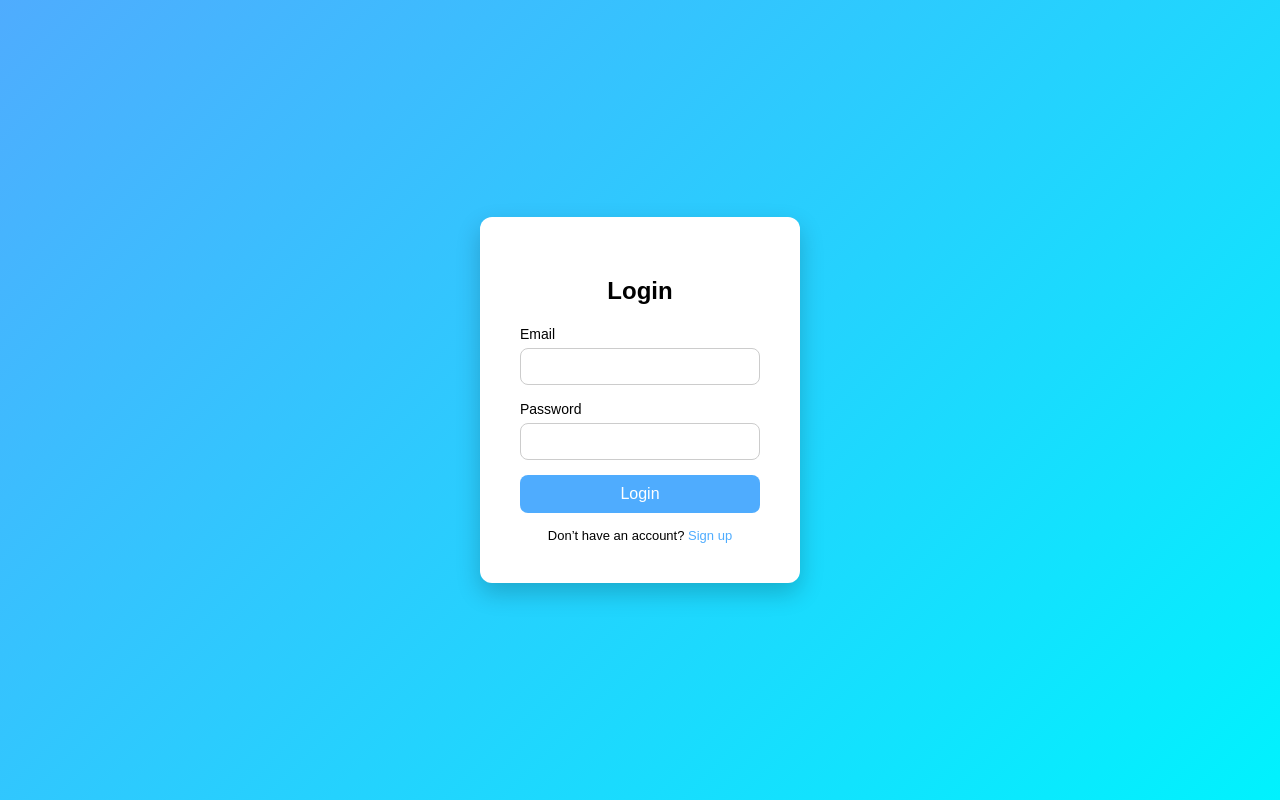
After one commit to nugosvianadze/mziuri-flask-app, a Flask app: page /login in a window 1280 px wide. The commit adds this page. Run offline with Flask 3, Linux system fonts and the light colour scheme.

Commit message:
added html templates, for login page, error page, users, added login endppint in flask, used flask forms, request, used request.args

```diff
--- a/main.py
+++ b/main.py
@@ -1,7 +1,14 @@
-from flask import Flask, render_template
+from flask import Flask, render_template, request, url_for, redirect
+from flask_cors import CORS
+
 
 app = Flask(__name__)
+CORS(app, resources={r"/api/*": {"origins": "http://localhost:63342"}})
 
+
+@app.errorhandler(404)
+def page_not_found(error):
+    return redirect(url_for("home"))
 
 users = [
     {"id": 1, "first_name": "John", "last_name": "Doe", "age": 28},
@@ -20,13 +27,14 @@ users = [
 @app.route("/home", methods=["GET"])
 @app.route("/")
 def home():
+    print(request.method)
     return render_template("index.html", users=users)
 
 
 # API endpoint
-@app.route("/get_user_data/<first_name>")
-@app.route("/get_user_data/<int:user_id>")
-@app.route("/get_user_data")
+@app.route("/api/get_user_data/<first_name>")
+@app.route("/api/get_user_data/<int:user_id>")
+@app.route("/api/get_user_data")
 def get_user_data(user_id: int = None, first_name: str = None):
     print(f'shemovida parametri : {user_id} = {first_name}')
     found_users = []
@@ -43,7 +51,7 @@ def get_user_data(user_id: int = None, first_name: str = None):
         return {
             'success': True,
             "users_data": users
-        }, 201
+        }, 200
 
 
     if not found_users and user_id:
@@ -59,7 +67,32 @@ def get_user_data(user_id: int = None, first_name: str = None):
     return {
         "success": True,
         "message": found_users
-    }, 201
+    }, 200
+
+
+@app.route("/login", methods=["GET", "POST"])
+def login():
+    test_user_data = {
+        'email': "test@gmail.com",
+        'password': "123456"
+    }
+    if request.method == "GET":
+        return render_template("login.html")
+    print(request.form)
+    email, password = request.form.get('email'), request.form.get('password')
+    if email == test_user_data['email'] and password != test_user_data['password']:
+        return render_template("login.html", error="Password doesnt match!")
+    if email != test_user_data['email']:
+        return render_template("login.html", error="Account with this email doesnt exist!")
+    if email == test_user_data['email'] and password == test_user_data["password"]:
+        return redirect(url_for("home"))
+
+
+@app.route('/test_args')
+def test_args():
+    print(request.args)
+    print(request.args.get('arg1'))
+    return request.args
 
 
 if __name__ == "__main__":
--- /dev/null
+++ b/requirements.txt
@@ -0,0 +1,2 @@
+flask==3.1.3
+flask-cors
--- /dev/null
+++ b/templates/login.html
@@ -0,0 +1,127 @@
+<!DOCTYPE html>
+<html lang="en">
+<head>
+    <meta charset="UTF-8">
+    <title>Login</title>
+    <meta name="viewport" content="width=device-width, initial-scale=1.0">
+
+    <style>
+        * {
+            box-sizing: border-box;
+            font-family: Arial, sans-serif;
+        }
+
+        body {
+            margin: 0;
+            height: 100vh;
+            background: linear-gradient(135deg, #4facfe, #00f2fe);
+            display: flex;
+            justify-content: center;
+            align-items: center;
+        }
+
+        .login-container {
+            background: white;
+            padding: 40px;
+            border-radius: 12px;
+            width: 320px;
+            box-shadow: 0 10px 25px rgba(0,0,0,0.2);
+            text-align: center;
+        }
+
+        .login-container h2 {
+            margin-bottom: 20px;
+        }
+
+        .input-group {
+            margin-bottom: 15px;
+            text-align: left;
+        }
+
+        .input-group label {
+            font-size: 14px;
+        }
+
+        .input-group input {
+            width: 100%;
+            padding: 10px;
+            margin-top: 5px;
+            border: 1px solid #ccc;
+            border-radius: 8px;
+            outline: none;
+            transition: 0.3s;
+        }
+
+        .input-group input:focus {
+            border-color: #4facfe;
+        }
+
+        .login-btn {
+            width: 100%;
+            padding: 10px;
+            background: #4facfe;
+            border: none;
+            color: white;
+            border-radius: 8px;
+            cursor: pointer;
+            font-size: 16px;
+            transition: 0.3s;
+        }
+
+        .login-btn:hover {
+            background: #3a8be0;
+        }
+
+        .footer {
+            margin-top: 15px;
+            font-size: 13px;
+        }
+
+        .footer a {
+            color: #4facfe;
+            text-decoration: none;
+        }
+
+        .footer a:hover {
+            text-decoration: underline;
+        }
+
+        .error {
+            color: red;
+            font-size: 13px;
+            margin-bottom: 10px;
+        }
+    </style>
+</head>
+<body>
+
+<div class="login-container">
+    <h2>Login</h2>
+
+    <div id="error" class="error"></div>
+
+    <form action="{{ url_for('login') }}" method="post">
+        <div class="input-group">
+            <label>Email</label>
+            <input type="email" id="email" required name="email">
+        </div>
+
+        <div class="input-group">
+            <label>Password</label>
+            <input type="password" id="password" required name="password">
+        </div>
+
+        <button class="login-btn" type="submit">Login</button>
+    </form>
+
+    <div class="footer">
+        Don’t have an account? <a href="#">Sign up</a>
+    </div>
+    {% if error %}
+
+      <span style="color: red">{{error}}</span>
+    {% endif %}
+</div>
+
+</body>
+</html>
```
Also changed, not shown: templates/index.html (+7 -0 lines), templates/page_not_found.html (added, +10 -0 lines), templates/users.html (added, +156 -0 lines), static/style.css (added).
